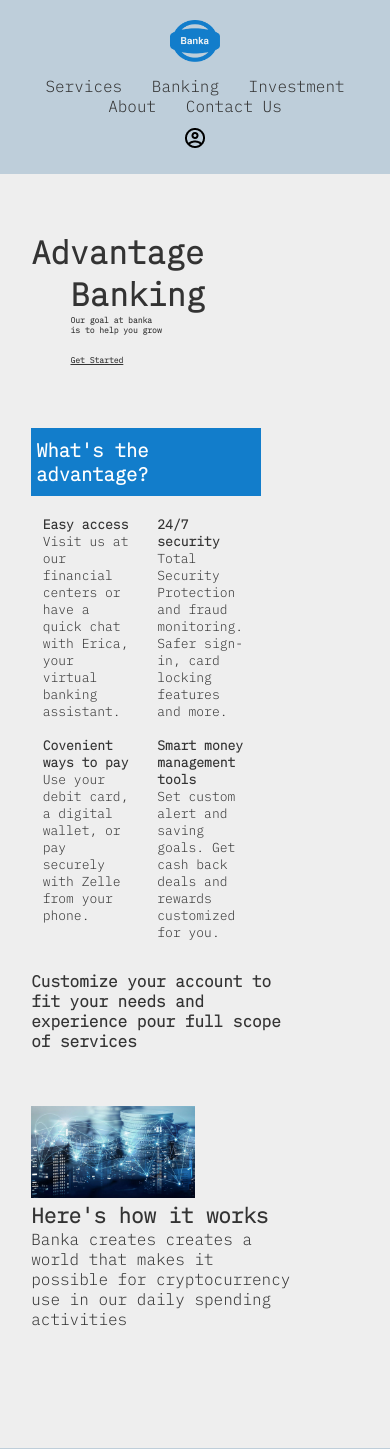
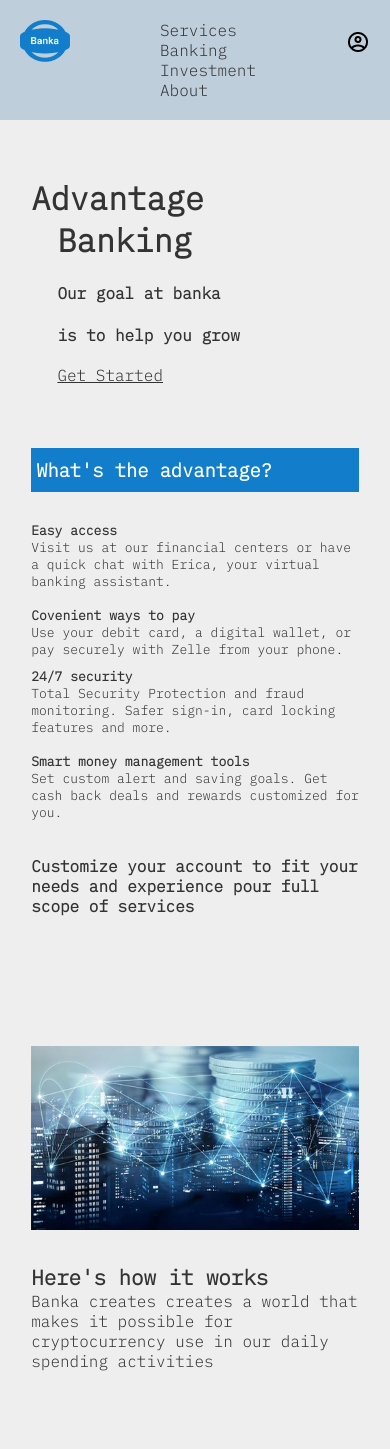
Before and after one commit to flohaden/banka, a PHP site: page / in a window 390 px wide. Shown: the top 1449 px of the page. Run offline with PHP 8.4, Linux system fonts and the light colour scheme.

Commit message:
space changes to homepage

```diff
--- a/css/homepagecss.css
+++ b/css/homepagecss.css
@@ -16,6 +16,12 @@ nav {
 nav span {
   padding: 10px;
 }
+.navspan {
+  padding: 10px 0 10px 0;
+}
+.dash {
+  padding: 10px 0 10px 0;
+}
 .form-sec {
   padding: 7% 8%;
 }
@@ -24,10 +30,11 @@ nav span {
   font-weight: bolder;
 }
 .form-sec .h1 {
-  padding-left: 12%;
+  padding-left: 8%;
 }
 .form-sec h6 {
   font-size: 20px;
+  padding-top: 22px;
 }
 .form-sec .h2 {
   text-decoration: underline;
@@ -58,6 +65,9 @@ nav span {
 .custom-3 {
   width: 40%;
 }
+.custom-3 h4 {
+  font-weight: bolder;
+}
 .work {
   padding: 10% 8%;
   overflow: hidden;
@@ -81,17 +91,28 @@ nav span {
 .yogo img {
   color: green;
 }
+@media screen and (min-width: 1001px) {
+  .sidebar {
+    display: none;
+  }
+}
 @media screen and (max-width: 1000px) {
   nav {
-    flex-direction: column;
-    text-align: center;
+    /* flex-direction: column; */
+    /* text-align: center; */
     flex-wrap: wrap;
     height: auto;
     padding: 20px;
     margin-right: 10px;
   }
   .navspan {
-    padding: 10px 0 10px 0;
+    display: none;
+  }
+  nav span {
+    display: none;
+  }
+  .sidebar {
+    flex-direction: column;
   }
   .form-sec {
     margin-top: 30px;
@@ -100,31 +121,44 @@ nav span {
     font-size: 2em;
   }
   .form-sec h6 {
-    font-size: 0.5em;
+    font-size: 1em;
   }
 
   .custom-1 {
-    width: 80%;
-    padding-top: 30px;
+    width: 100%;
+    padding-top: 35px;
     font-size: 1em;
+  }
+  .custom-2 {
+    flex-direction: column;
+    width: 100%;
+  }
+  .custom-3 {
+    width: 100%;
+    padding-top: 10px;
   }
   .custom-sec {
     flex-direction: column-reverse;
     height: auto;
+    width: 100%;
   }
   .custom h3 {
     margin-top: 35px;
-    width: 70%;
+    width: 100%;
   }
   .work {
     flex-direction: column-reverse;
-    padding-top: 55px;
+    padding-top: 130px;
   }
   .work-sec {
-    width: 80%;
+    width: 100%;
+  }
+  .work-img {
+    width: 100%;
   }
   .work-sec h1 {
     font-size: 1.3em;
+    padding-top: 30px;
   }
   .footer {
     flex-direction: column-reverse;
--- a/index.html
+++ b/index.html
@@ -24,8 +24,14 @@
                 <span><a href="">About</a></span>
                 <span><a href="">Contact Us</a></span>
             </div>
-            <div>
-                <a href=""><img src="./images/accounticon.png" alt="" style=color:rgba(18,125,203,1);></a>
+            <div class="flex sidebar">
+                <a class="active" href="#home">Services</a>
+                <a href="#news">Banking</a>
+                <a href="#contact">Investment</a>
+                <a href="#about">About</a>
+              </div>
+            <div class="dash">
+                <a href="login.html"><img src="./images/accounticon.png" alt="" style=color:rgba(18,125,203,1);></a>
             </div>
         </nav>
 
@@ -35,7 +41,7 @@
             <h6 class="h1">Our goal at banka</h6>
             <h6 class="h1">is to help you grow</h6>
             <br>
-            <h6 class="h1 h2"><a href="">Get Started</a></h6>
+            <h7 class="h1 h2"><a href="signup.html">Get Started</a></h6>
         </div>
 
         <div class= "custom">
```
